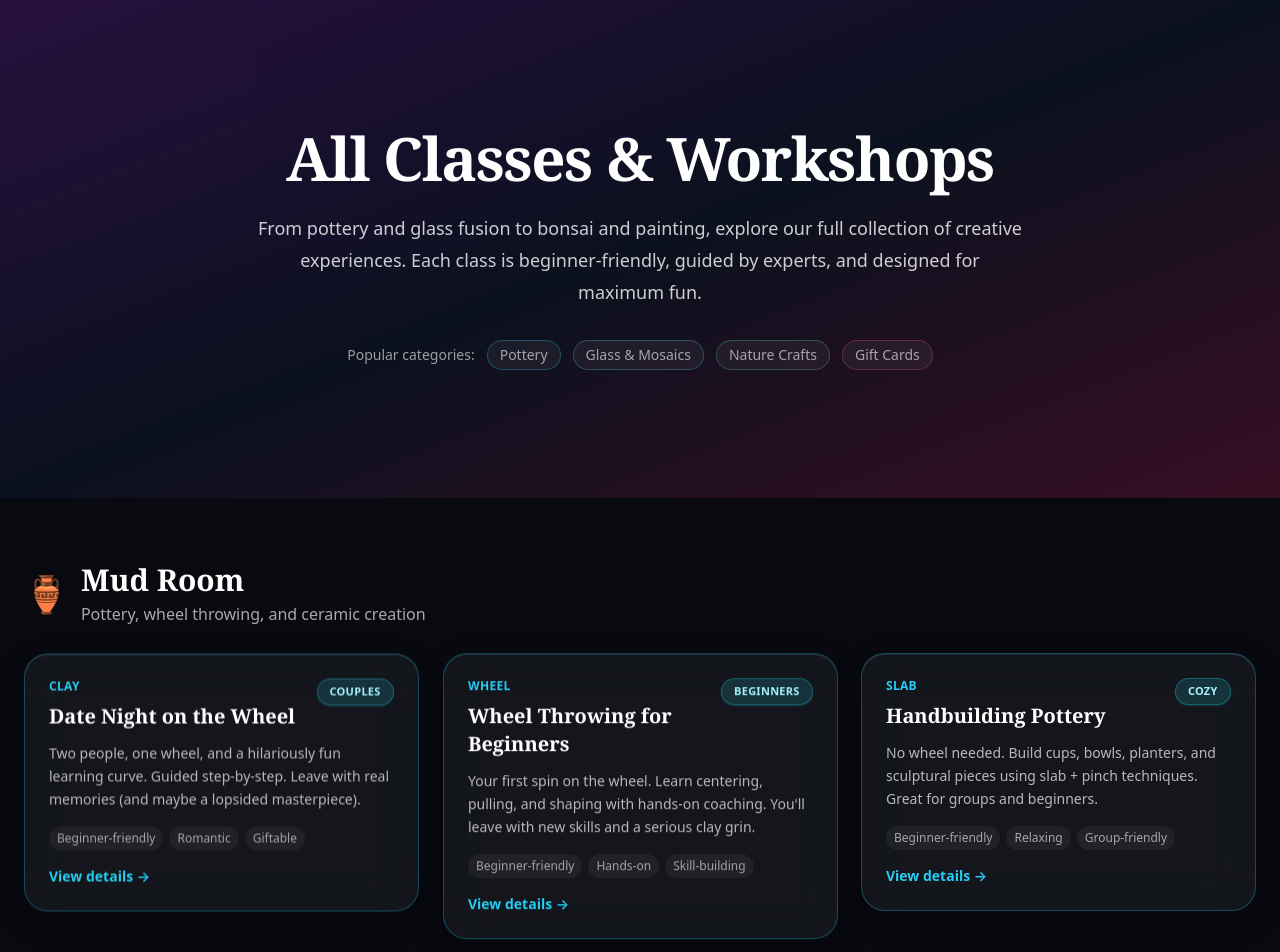
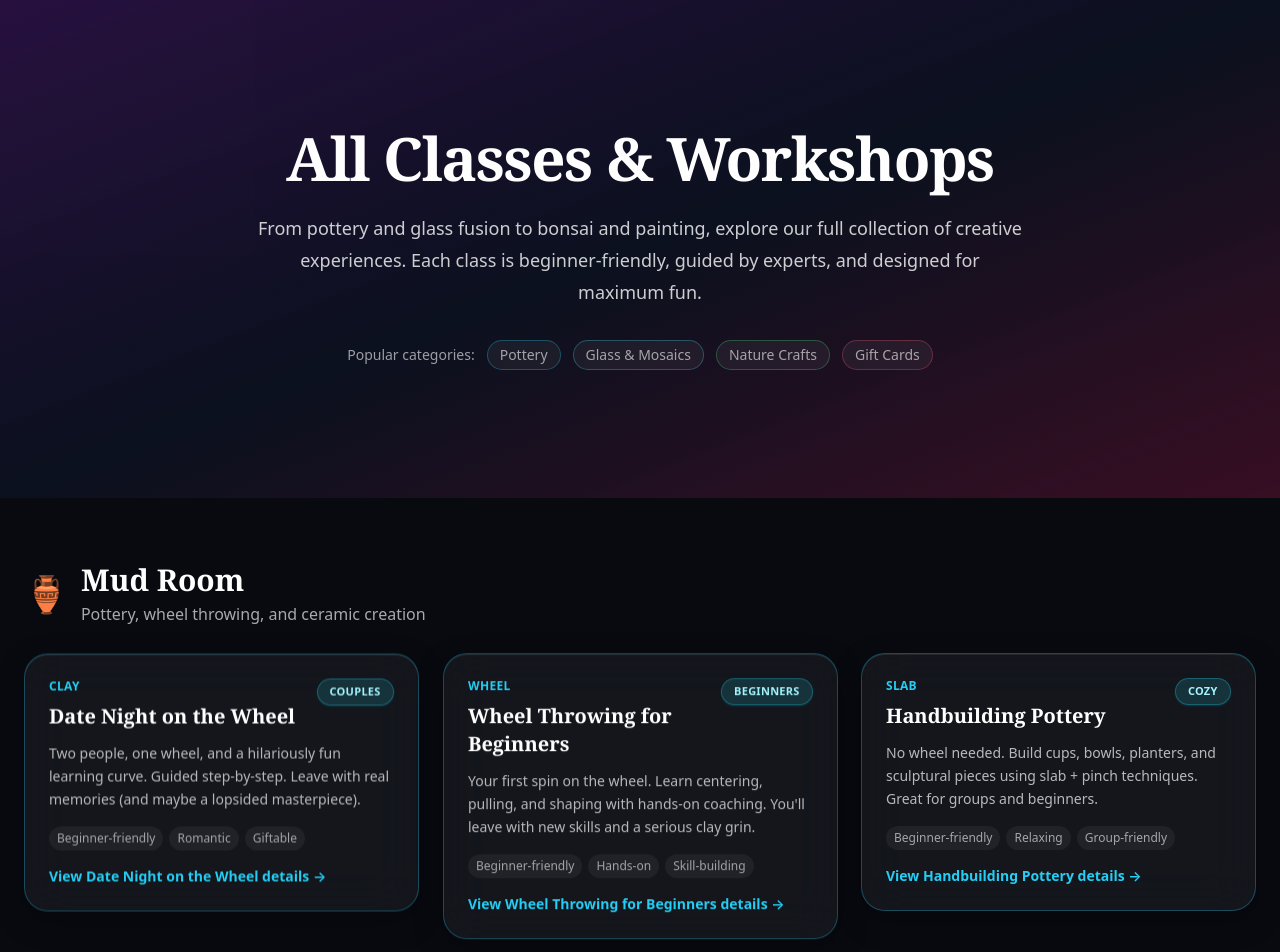
Before and after one commit to yayany-pixel/ccf-stacked-v2, a Next.js app: page /activities in a window 1280 px wide. Shown: the top 952 px of the page. Built offline with nearby package versions, Linux system fonts and the light colour scheme; no server answers.

Commit message:
SEO improvement: Add descriptive text to all links for better accessibility and search rankings

```diff
--- a/app/activities/page.tsx
+++ b/app/activities/page.tsx
@@ -156,7 +156,7 @@ export default function ActivitiesIndexPage() {
                       </div>
 
                       <div className="mt-4 text-sm font-semibold category-accent group-hover:brightness-125">
-                        View details →
+                        View {activity.heroTitle} details →
                       </div>
                     </GlassCard>
                   </Link>
--- a/components/StackedSection.tsx
+++ b/components/StackedSection.tsx
@@ -114,9 +114,9 @@ export default function StackedSection({
                         href={`/activities/${section.slug}`}
                         className="font-semibold underline decoration-white/30 underline-offset-4 hover:text-white"
                       >
-                        Learn more
+                        Learn more about {section.heroTitle}
                       </Link>{" "}
-                      about this activity or{" "}
+                      or{" "}
                       <Link
                         href={`/${city.param}/${section.slug}`}
                         className="underline decoration-white/25 underline-offset-4 hover:text-white"
```
